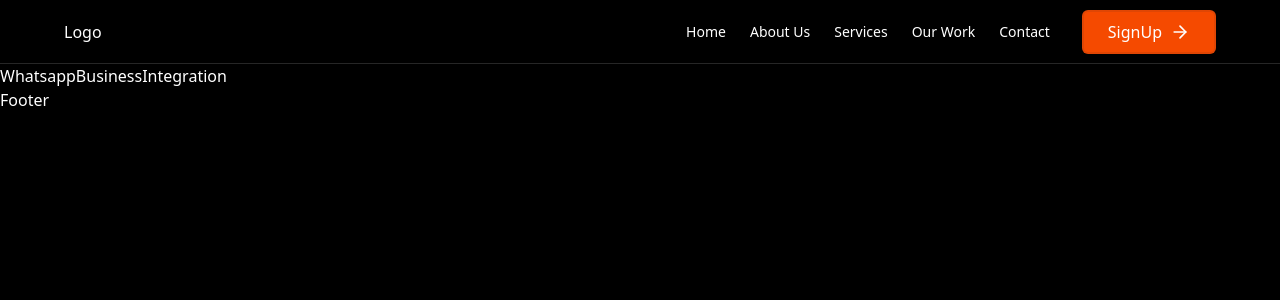
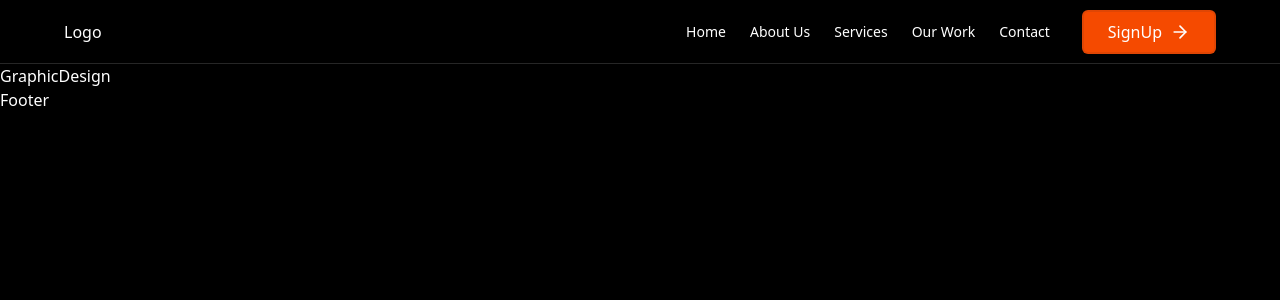
Before and after one commit to Segeramos/D.M-Agency, a React (Vite) app: page /graphic-design in a window 1280 px wide. Shown: the top 300 px of the page. Built offline with nearby package versions, Linux system fonts and the light colour scheme.

Commit message:
WDP adjsuted

```diff
--- a/src/constants/index.js
+++ b/src/constants/index.js
@@ -40,7 +40,7 @@ export const servicesContent = [
     icon: code,
     title: "Whatsapp Business Integration",
     desc: "Launch a high-performing, custom website that drives real business growth.",
-    path: "/whatsapp-business-integration"
+    path: "/whats-app"
   }
 ];
 
--- a/src/pages/GraphicDesign.jsx
+++ b/src/pages/GraphicDesign.jsx
@@ -1,9 +1,9 @@
 import React from 'react'
 
-const WhatsappBusinessIntegration = () => {
+function GraphicDesign() {
   return (
-    <div>WhatsappBusinessIntegration</div>
+    <div>GraphicDesign</div>
   )
 }
 
-export default WhatsappBusinessIntegration
+export default GraphicDesign
--- a/src/pages/WebDesignDevelopmentPage.jsx
+++ b/src/pages/WebDesignDevelopmentPage.jsx
@@ -1,4 +1,5 @@
 import React from 'react';
+import jrl from '../assets/images/Jrl.jpg'
 
 const WebDesignDevelopmentPage = () => {
   return (
@@ -173,10 +174,10 @@ const WebDesignDevelopmentPage = () => {
               link: "https://rondamotech.com"
             },
             {
-              name: "Safari Auto Spares",
-              img: "/images/web-safari.jpg",
+              name: "Junk Removal LLC Services",
+              img: jrl,
               desc: "Service-based site with booking system and WhatsApp CTA.",
-              link: "https://safariautospares.com"
+              link: "https://junkremovalllc.com/"
             },
           ].map((site) => (
             <a
```
Also changed, not shown: src/assets/images/Jrl.jpg (added).
